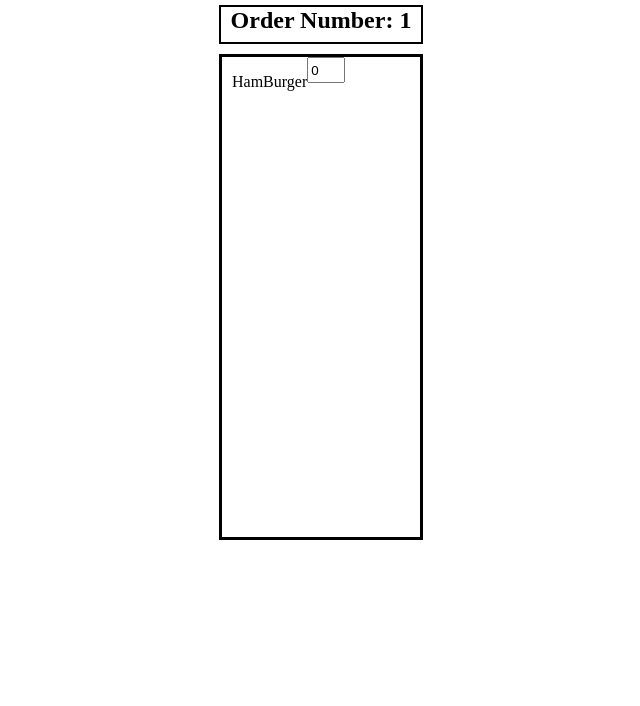
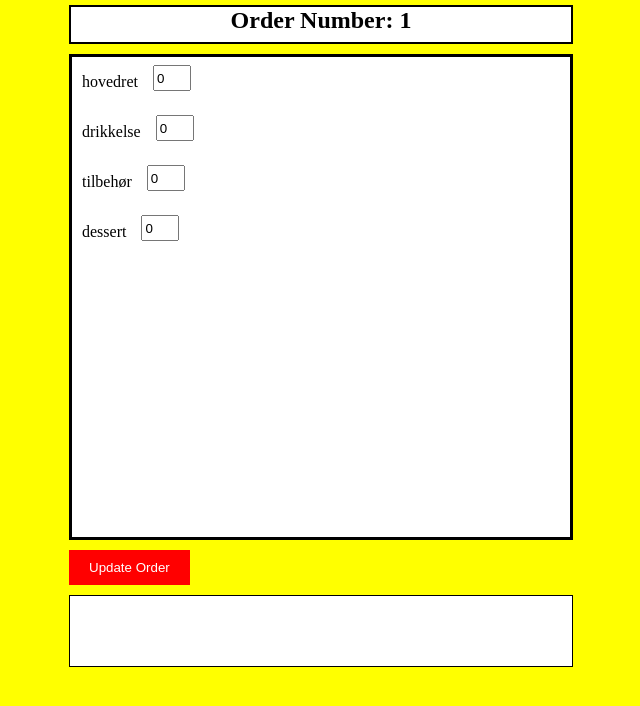
Before and after one commit to maxumi/ClientsideProject, a plain HTML site: page Index.html in a window 1280 px wide. Shown: the whole page, without its empty margins (319-959 px from the left). Drawn offline with Linux system fonts and the light colour scheme.

Commit message:
Added main functionalty

```diff
--- a/Index.html
+++ b/Index.html
@@ -11,10 +11,29 @@
         </div>
         <div id="Menu">
             <div class="MenuItems">
-                <p>HamBurger</p>
-                <input type="number" min="0" value="0">
+                <p>hovedret</p>
+                <input type="number" id="mainCourse" min="0" max="99" value="0">
+            </div>
+            <div class="MenuItems">
+                <p>drikkelse</p>
+                <input type="number" id="drink" min="0" max="99" value="0">
+            </div>
+            <div class="MenuItems">
+                <p>tilbehør</p>
+                <input type="number" id="accessories" min="0" max="99" value="0">
+            </div>
+            <div class="MenuItems">
+                <p>dessert</p>
+                <input type="number" id="Dessert" min="0" max="99" value="0">
             </div>
         </div>
+        <button id="updateOrderButton" onclick="updateOrderDetails()">Update Order</button>
+        <div id="OrderDetails">
+
+        </div>
+
     </div>
+
+    <script src="Script.js"></script>
 </body>
 </html>
--- a/Script.js
+++ b/Script.js
@@ -0,0 +1,41 @@
+function updateOrderDetails() {
+    //get elements
+    let orderNumber = document.getElementById("orderNumber").innerText;
+    let mainCourse = document.getElementById("mainCourse").value;
+    let drink  = document.getElementById("drink").value;
+    let accessories  = document.getElementById("accessories").value;
+    let dessert  = document.getElementById("Dessert").value;
+
+    //Clears if for safety
+    let orderDetailsDiv = document.getElementById("OrderDetails");
+    orderDetailsDiv.innerHTML = '';
+
+    let orderNumberElement = document.createElement("p");
+    orderNumberElement.innerHTML = "Order Number: " + orderNumber;
+    orderNumberElement.classList.add("OrderText");
+    orderDetailsDiv.appendChild(orderNumberElement);
+
+    // Append elements for each of the items with their amount.
+    if(mainCourse > 0) {
+        let mainCourseElement = document.createElement("p");
+        mainCourseElement.innerHTML = "Hovedret: " + mainCourse;
+        orderDetailsDiv.appendChild(mainCourseElement);
+    }
+    if(drink > 0) {
+        let drinkElement = document.createElement("p");
+        drinkElement.innerHTML = "Drikkelse: " + drink;
+        orderDetailsDiv.appendChild(drinkElement);
+    }
+    if(accessories > 0) {
+        let accessoriesElement = document.createElement("p");
+        accessoriesElement.innerHTML = "Tilbehør: " + accessories;
+        orderDetailsDiv.appendChild(accessoriesElement);
+    }
+    if(dessert > 0) {
+        let dessertElement = document.createElement("p");
+        dessertElement.innerHTML = "Dessert: " + dessert;
+        orderDetailsDiv.appendChild(dessertElement);
+    }
+
+
+}
--- a/Style.css
+++ b/Style.css
@@ -3,13 +3,15 @@ body {
     display: flex;
     justify-content: center;
     align-items: center;
+    background-color: yellow;
 }
 #OrderCounter {
     border: 2px solid black;
     margin-top: 5px;
-    width: 200px;
+    width: 500px;
     height: 35px;
     text-align: center;
+    background-color: white;
 }
 #OrderCounter h2{
     margin-top: 0px;
@@ -23,6 +25,7 @@ body {
     border-style: solid;
     margin-top: 10px;
     height: 60vh;
+    background-color: white;
 }
 
 .MenuItems{
@@ -31,9 +34,37 @@ body {
 
 .MenuItems p{
     margin-left: 10px;
+    margin-right: 15px;
 
 }
 .MenuItems input[type="number"]{
     width: 30px;
     height: 20px;
+    margin-top: 8px;
 }
+
+#updateOrderButton {
+    background-color: red;
+    color: white;
+    padding: 10px 20px;
+    border: none;
+    cursor: pointer;
+    margin-top: 10px;
+}
+
+#updateOrderButton:hover {
+    background-color: darkblue;
+}
+
+#OrderDetails {
+    border: 1px solid black;
+    margin-top: 10px;
+    padding: 10px;
+    min-height: 50px;
+    text-align: center;
+    background-color: white;
+}
+
+.OrderText:hover{
+    color: red;
+}
```
